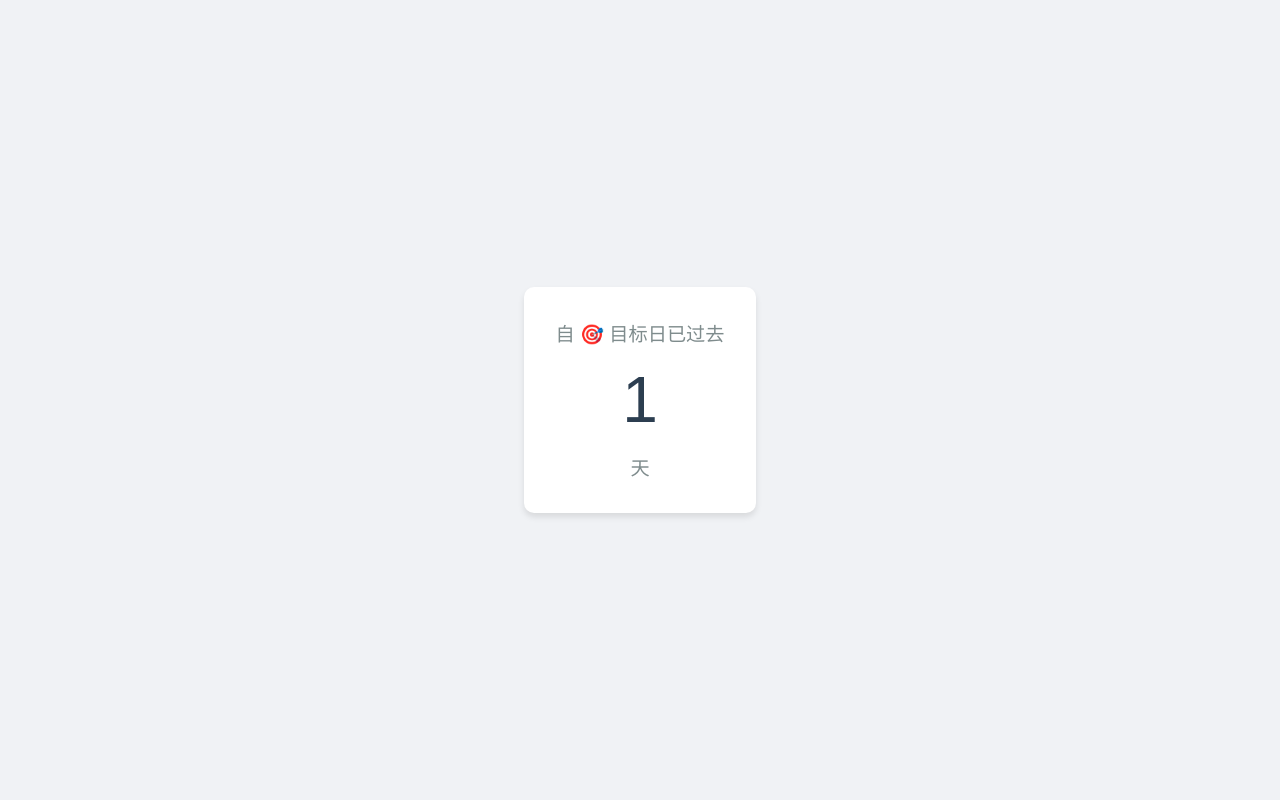
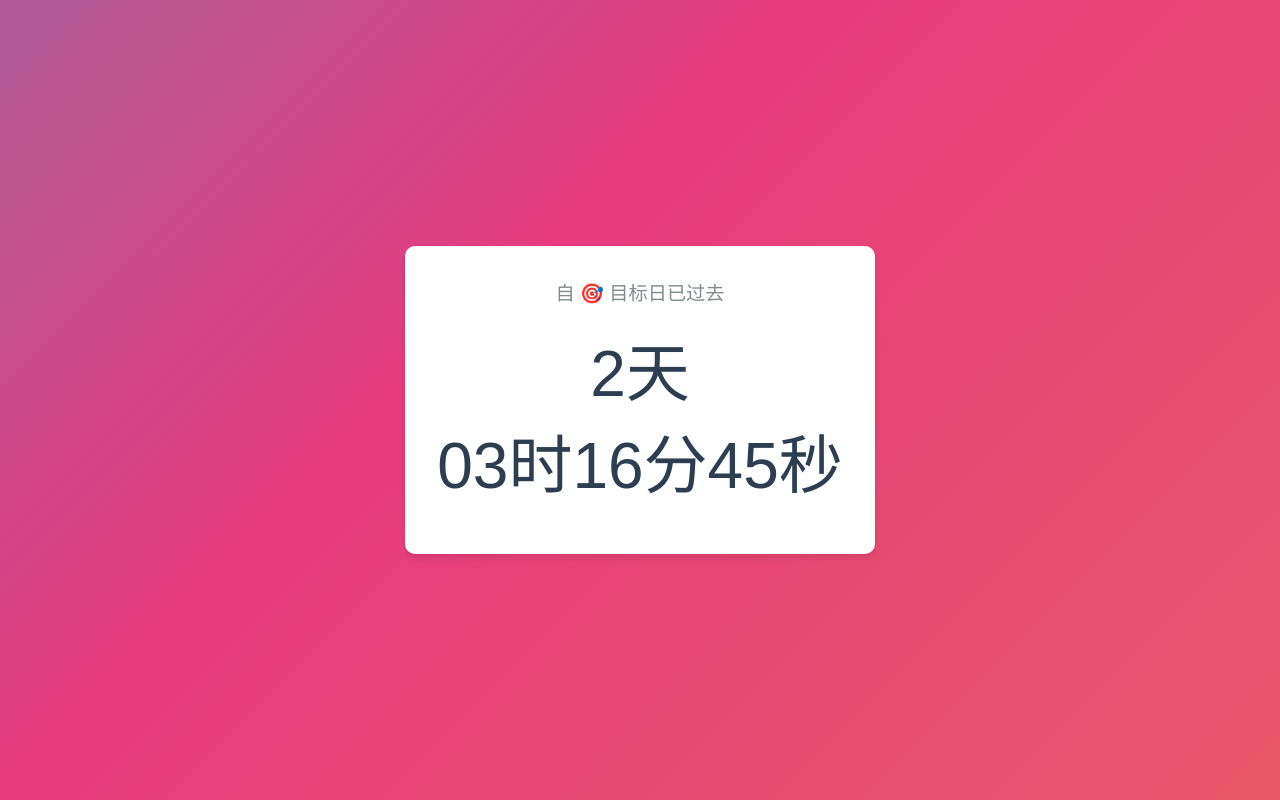
Before and after one commit to TwentyDeuterium/missingdays, a plain HTML site: page index.html in a window 1280 px wide. Drawn offline with Linux system fonts and the light colour scheme.

Commit message:
Add files via upload

```diff
--- a/index.html
+++ b/index.html
@@ -12,8 +12,17 @@
             align-items: center;
             min-height: 100vh;
             margin: 0;
-            background: #f0f2f5;
+            background: linear-gradient(-45deg, #ee7752, #e73c7e, #23a6d5, #23d5ab);
+            background-size: 400% 400%;
+            animation: gradientBG 15s ease infinite;
         }
+
+        @keyframes gradientBG {
+            0% { background-position: 0% 50%; }
+            50% { background-position: 100% 50%; }
+            100% { background-position: 0% 50%; }
+        }
+
 
         .container {
             text-align: center;
@@ -23,7 +32,7 @@
             box-shadow: 0 4px 6px rgba(0, 0, 0, 0.1);
         }
 
-        #days-counter {
+        #counter {
             font-size: 4rem;
             color: #2c3e50;
             margin: 1rem 0;
@@ -38,26 +47,46 @@
 <body>
     <div class="container">
         <div class="description">自 🎯 目标日已过去</div>
-        <div id="days-counter">0</div>
-        <div class="description">天</div>
+        <div id="counter">0</div>
+        <!-- <div class="description">天</div> -->
     </div>
 
     <script>
         // 设置目标日期（格式：YYYY-MM-DD）
-        const targetDate = new Date('2025-03-11');
+        const targetDate = new Date('2025-03-10T12:00:00');
 
-        function updateCounter() {
+        /* function updateCounter() {
             const now = new Date();
             const timeDifference = now - targetDate;
             const daysPassed = Math.floor(timeDifference / (1000 * 60 * 60 * 24));
 
             document.getElementById('days-counter').textContent = daysPassed;
-        }
+        } */
+
+        function updateCounter() {
+            const now = new Date();
+            const diff = now - targetDate;
+
+            const days = Math.floor(diff / (1000 * 60 * 60 * 24));
+            const hours = Math.floor((diff % (1000 * 60 * 60 * 24)) / (1000 * 60 * 60));
+            const minutes = Math.floor((diff % (1000 * 60 * 60)) / (1000 * 60));
+            const seconds = Math.floor((diff % (1000 * 60)) / (1000));
+
+             // 格式化为两位数
+            const formattedHours = hours.toString().padStart(2, '0');
+            const formattedMinutes = minutes.toString().padStart(2, '0');
+            const formattedSeconds = seconds.toString().padStart(2, '0');
+
+            document.getElementById('counter').innerHTML = `
+              <div>${days}天</div>
+              <div>${formattedHours}时${formattedMinutes}分${formattedSeconds}秒</div>
+            `;
+          }
 
         // 初始更新
         updateCounter();
         // 每分钟更新一次
-        setInterval(updateCounter, 60000);
+        setInterval(updateCounter, 1000);
     </script>
 </body>
 </html>
```
